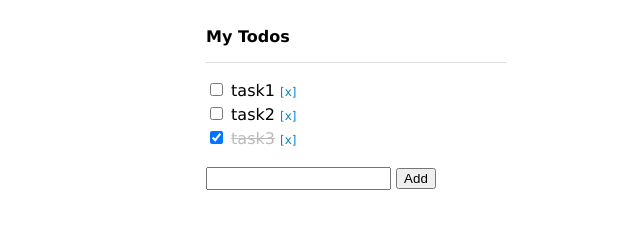
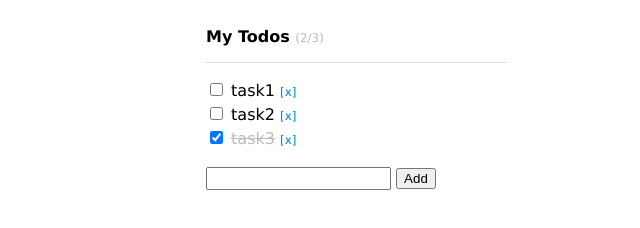
Before and after one commit to Yusuke-Koiwa/vue-practice, a plain HTML site: page index.html in a window 1280 px wide. Shown: the full height of the page, 284-924 px from the left. Drawn offline with nearby package versions, Linux system fonts and the light colour scheme.

Commit message:
todo 残数の表示

```diff
--- a/css/styles.css
+++ b/css/styles.css
@@ -37,3 +37,9 @@ body {
   text-decoration: line-through;
   color: #bbb;
 }
+
+.info {
+  color: #bbb;
+  font-size: 12px;
+  font-weight: normal;
+}
--- a/index.html
+++ b/index.html
@@ -8,7 +8,10 @@
   <body>
 
     <div id="app" class="container">
-      <h1>My Todos</h1>
+      <h1>
+        My Todos
+        <span class="info">({{ remaining }}/{{ todos.length }})</span>
+      </h1>
       <ul>
         <li v-for="(todo, index) in todos">
           <input type="checkbox" v-model="todo.isDone">
--- a/js/main.js
+++ b/js/main.js
@@ -30,6 +30,14 @@
           this.todos.splice(index, 1);
         }
       }
+    },
+    computed: {
+      remaining: function() {
+        var items = this.todos.filter(function(todo) {
+          return !todo.isDone;
+        });
+        return items.length;
+      }
     }
   });
 })();
```
